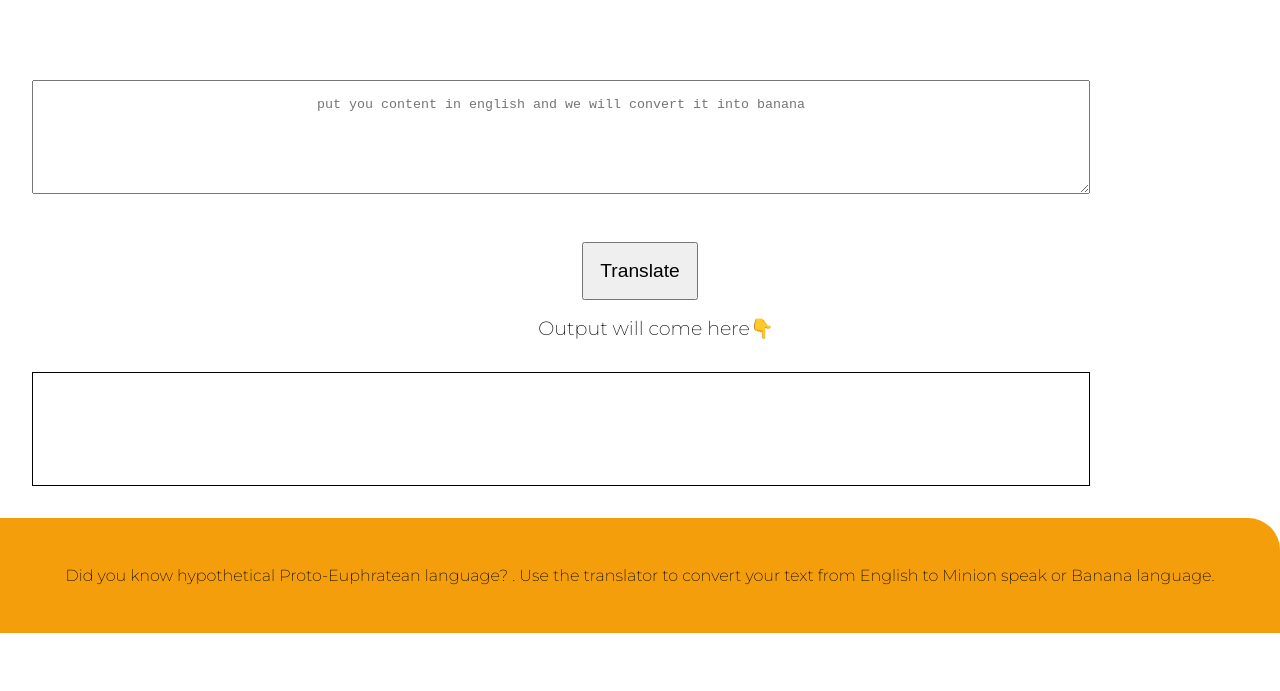
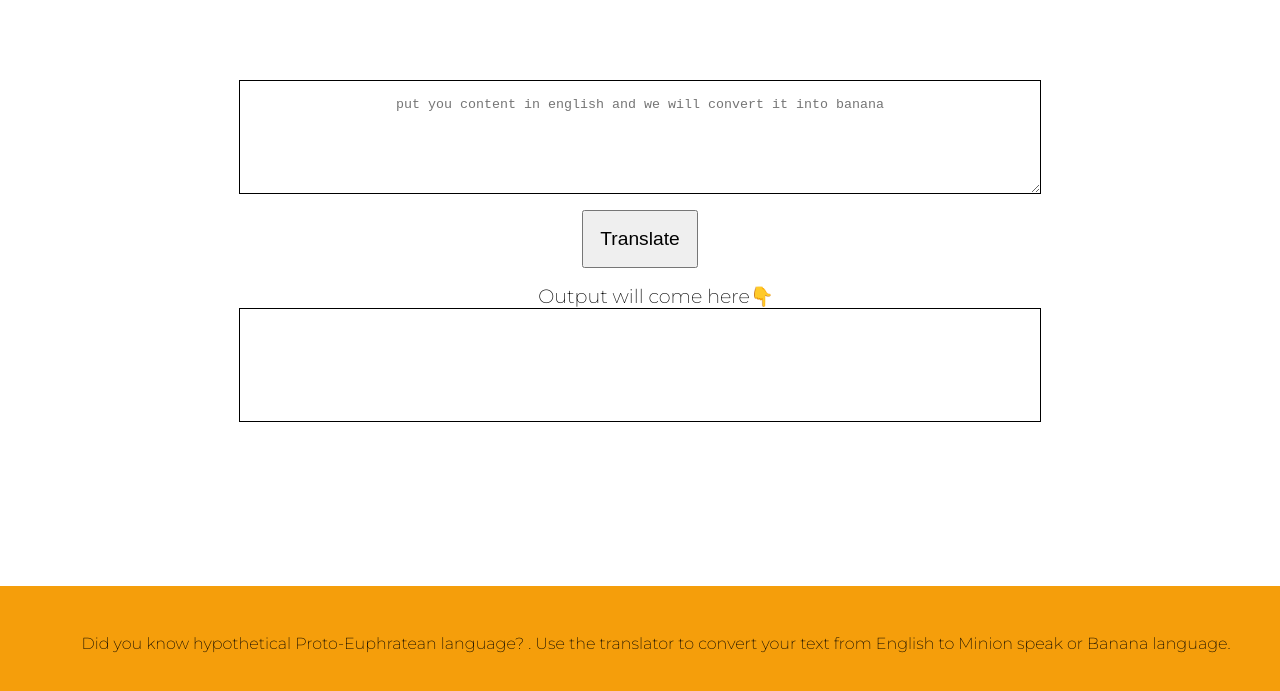
Before and after one commit to Karan-Bharti/Banana-speak, a plain HTML site: page Index.html in a window 1280 px wide. Shown: the part 99-790 px from the top of the page. Drawn offline with Linux system fonts and the light colour scheme.

Commit message:
changed style.css

```diff
--- a/style.css
+++ b/style.css
@@ -1,6 +1,6 @@
 @import url('https://fonts.googleapis.com/css2?family=Anton&family=Montserrat:wght@200&display=swap');
 
-body{
+body {
     margin: 0px;
     font-family: 'Anton', sans-serif;
     font-family: 'Montserrat', sans-serif;
@@ -8,7 +8,7 @@ font-family: 'Montserrat', sans-serif;
 }
 
 :root {
-    --primary-color:#F59E0B;
+    --primary-color: #f59e0b;
 
 }
 
@@ -20,36 +20,40 @@ font-family: 'Montserrat', sans-serif;
     border-bottom-left-radius: 2rem;
     padding: 0.5rem 0.5rem;
 }
-.major{
+
+.major {
     text-align: center;
 }
-#btn-translate{
+
+#btn-translate {
     font-size: larger;
     padding: 1rem 1rem;
-margin:  1rem ;
+    margin: 1rem;
     text-align: center;
 }
 
 
 
-textarea{
-
-    width: 80%;
+textarea {
+    border: 1px solid black;
+    width: 60%;
     height: 10vh;
     display: block;
-    margin: 2rem;
+    margin: auto;
     padding: 1rem;
     text-align: center;
 }
 
 #output {
     border: 1px solid black;
+    width: 60%;
     height: 10vh;
-        width: 80%;
-        margin: 2rem;
+    display: block;
+    margin: auto;
     padding: 1rem;
     text-align: center;
 }
+
 
 .output-nav {
     padding-left: 2rem;
@@ -58,12 +62,16 @@ text-align: center;
 }
 
 
-.button{
+.button {
     padding-left: 4 rem;
 }
-    .footer{
+
+.footer {
+    bottom: 0;
+    width: 100%;
+    padding: 2rem 1rem;
     background-color: var(--primary-color);
-        padding: 2rem 1rem;
     text-align: center;
-        border-top-right-radius:2rem ;
+    position: fixed;
+
 }
```
Lines whose indentation alone changed are shown as unchanged.
